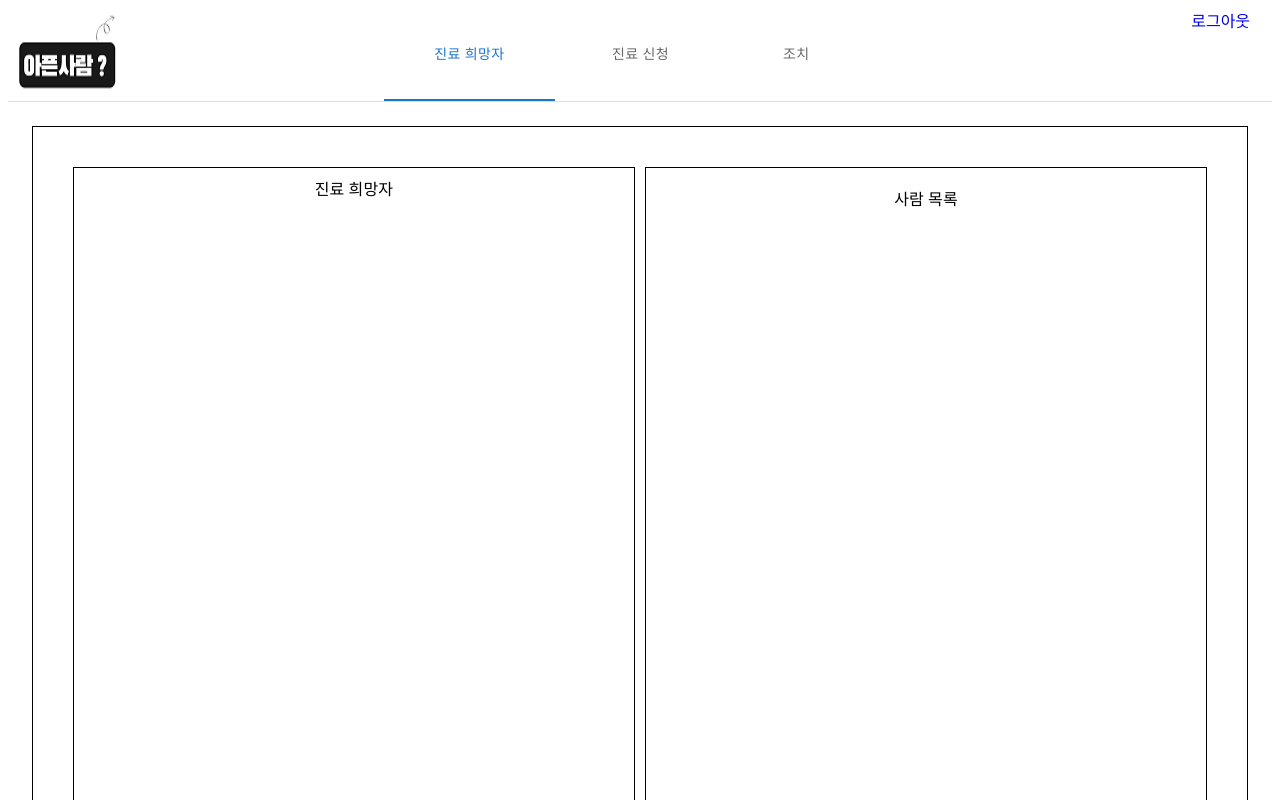
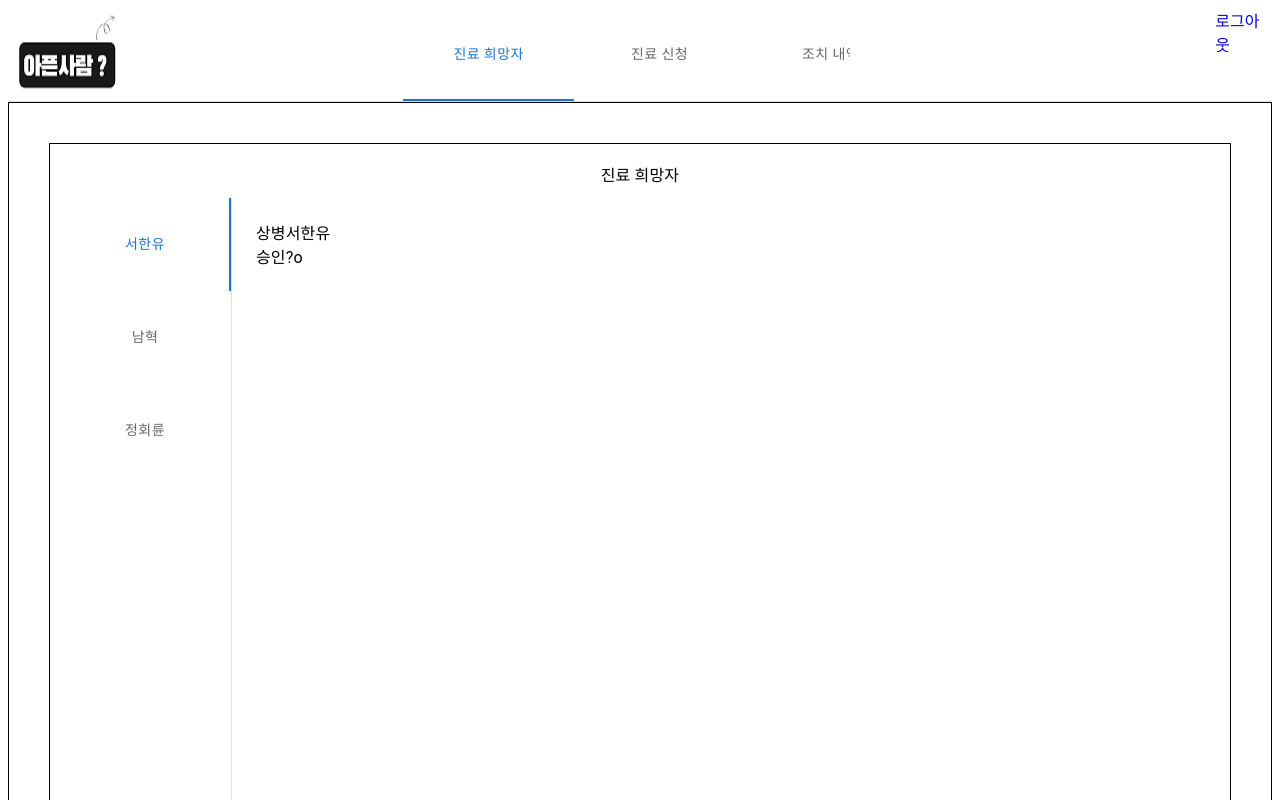
Before and after one commit to osamhack2022-v2/WEB_WHOisSICK_Multi, a React (Create React App) app in the folder web/wis/: page /r1 in a window 1280 px wide. Shown: the top 800 px of the page. Built offline with nearby package versions, Linux system fonts and the light colour scheme.

Commit message:
goodjson

```diff
--- a/web/wis/src/Layout.js
+++ b/web/wis/src/Layout.js
@@ -25,7 +25,7 @@ function TabPanel(props) {
       {...other}
     >
       {value === index && (
-        <Box sx={{ p: 3 }}>
+        <Box sx={{ p: 0 }}>
           <Typography>{children}</Typography>
         </Box>
       )}
@@ -57,7 +57,7 @@ export default function BasicTabs() {
     <Box sx={{ width: '100%' }}>
       <Box sx={{ borderBottom: 1, borderColor: 'divider' ,display: 'flex'}}>
         <img src={aplogo} alt="로고"/>
-        <Tabs value={value} onChange={handleChange} aria-label="basic tabs example">
+        <Tabs sx={{ width: '750px' }} value={value} onChange={handleChange} aria-label="basic tabs example ">
           <Tab label="진료 희망자" {...a11yProps(0)} />
           <Tab label="진료 신청" {...a11yProps(1)} />
           <Tab label="조치 내역" {...a11yProps(2)} />
--- a/web/wis/src/data/test.json
+++ b/web/wis/src/data/test.json
@@ -1 +1,7 @@
-["dldld","안녕json","dd"]
+{
+    "member":[
+    {"name":"서한유", "Classes":"상병","inter":"승인?o"},
+    {"name":"남혁", "Classes":"병장","inter":"승인?x"},
+    {"name":"정회륜", "Classes":"병장","inter":"승인?o"}
+    ]
+}
--- a/web/wis/src/pages/routing.module.css
+++ b/web/wis/src/pages/routing.module.css
@@ -11,7 +11,7 @@
     gap: 10px;
 
     width: 100%;
-    height: 1597px;
+    height: 800px;
 
     background: #FFFFFF;
     border: 1px solid #000000;
@@ -24,31 +24,8 @@
     flex-grow: 1;
 }
 
-.leftb {
-box-sizing: border-box;
-
-display: flex;
-flex-direction: column;
-align-items: center;
-padding: 10px;
-gap: 10px;
-
-width: 40%;
-height: 1557px;
-
-background: #FFFFFF;
-border: 1px solid #000000;
-
-flex: none;
-order: 0;
-align-self: stretch;
-flex-grow: 1;
-}
-
 .rightb {
     box-sizing: border-box;
-
-/* Auto layout */
 
 display: flex;
 flex-direction: column;
@@ -57,7 +34,7 @@ padding: 20px 10px;
 gap: 10px;
 
 width: 40%;
-height: 1557px;
+height: 100%;
 
 background: #FFFFFF;
 border: 1px solid #000000;
--- a/web/wis/src/pages/routing1.js
+++ b/web/wis/src/pages/routing1.js
@@ -1,13 +1,16 @@
 import styles from './routing.module.css';
+import React from "react";
+import Tabss from './vtab/vtab';
 
 function R1() {
+
+
+
   return (
       <div1 className={styles.boxe}>
-        <div className={styles.leftb}>
+        <div className={styles.rightb}>
           진료 희망자
-        </div>
-        <div className={styles.rightb}>
-          사람 목록
+        <Tabss></Tabss>
         </div>
       </div1>
   );
--- /dev/null
+++ b/web/wis/src/pages/vtab/vtab.js
@@ -0,0 +1,106 @@
+import * as React from 'react';
+import PropTypes from 'prop-types';
+import Tabs from '@mui/material/Tabs';
+import Tab from '@mui/material/Tab';
+import Typography from '@mui/material/Typography';
+import Box from '@mui/material/Box';
+import memb from '../../data/test.json';
+
+function TabPanel(props) {
+  const { children, value, index, ...other } = props;
+
+  return (
+    <div
+      role="tabpanel"
+      hidden={value !== index}
+      id={`vertical-tabpanel-${index}`}
+      aria-labelledby={`vertical-tab-${index}`}
+      {...other}
+    >
+      {value === index && (
+        <Box sx={{ p: 3 }}>
+          <Typography>{children}</Typography>
+        </Box>
+      )}
+    </div>
+  );
+}
+
+TabPanel.propTypes = {
+  children: PropTypes.node,
+  index: PropTypes.number.isRequired,
+  value: PropTypes.number.isRequired,
+};
+
+function a11yProps(index) {
+  return {
+    id: `vertical-tab-${index}`,
+    'aria-controls': `vertical-tabpanel-${index}`,
+  };
+}
+
+export default function VerticalTabs() {
+  const [value, setValue] = React.useState(0);
+
+  function mapFuncion(data, indexs) {
+    return (
+      <TabPanel value={value} index={indexs}>
+      {data.Classes}
+       {data.name}
+       <br/>
+       {data.inter}
+      </TabPanel>
+    );
+  }
+  function maptab(data, indexs) {
+    return (
+      <Tab label={data.name} {...a11yProps(indexs)} />
+    );
+  }
+
+  const handleChange = (event, newValue) => {
+    setValue(newValue);
+  };
+  const [member, setJoinList] = React.useState([
+    {'name':"서한유", 'Classes':"상병",'inter':"승인?o"},
+    {'name':"남혁", 'Classes':"병장",'inter':"승인?x"},
+    {'name':"정회륜", 'Classes':"병장",'inter':"승인?o"}
+  ]);
+  const addJoinPeople = (e) =>{
+    let name = e.target.value;
+    setJoinList([...member, name]);
+    };
+  const RemovePeople = (e) =>{
+    let name = e.target.value;
+    setJoinList(memb.member.filter((e)=>(e !== name)))
+    };
+
+  return (
+    <Box
+      sx={{ flexGrow: 1, bgcolor: 'background.paper', display: 'flex', height: 224 , width:"100%"}}
+    >
+      <Tabs
+        orientation="vertical"
+        variant="scrollable"
+        value={value}
+        onChange={handleChange}
+        aria-label="Vertical tabs example"
+        sx={{ borderRight: 1, borderColor: 'divider' }}
+      >
+        {member.map(maptab)}
+
+        {/*<Tab label="Item One" {...a11yProps(0)} />
+        <Tab label="Item Two" {...a11yProps(1)} />
+        <Tab label="Item Three" {...a11yProps(2)} />
+        <Tab label="Item Four" {...a11yProps(3)} />
+        <Tab label="Item Five" {...a11yProps(4)} />
+        <Tab label="Item Six" {...a11yProps(5)} />
+        <Tab label="Item Seven" {...a11yProps(6)} />*/}
+
+      </Tabs>
+
+      {member.map(mapFuncion)}
+
+  </Box>
+  );
+}
```
Also changed, not shown: web/wis/src/listtest.js (added, +83 -0 lines).
